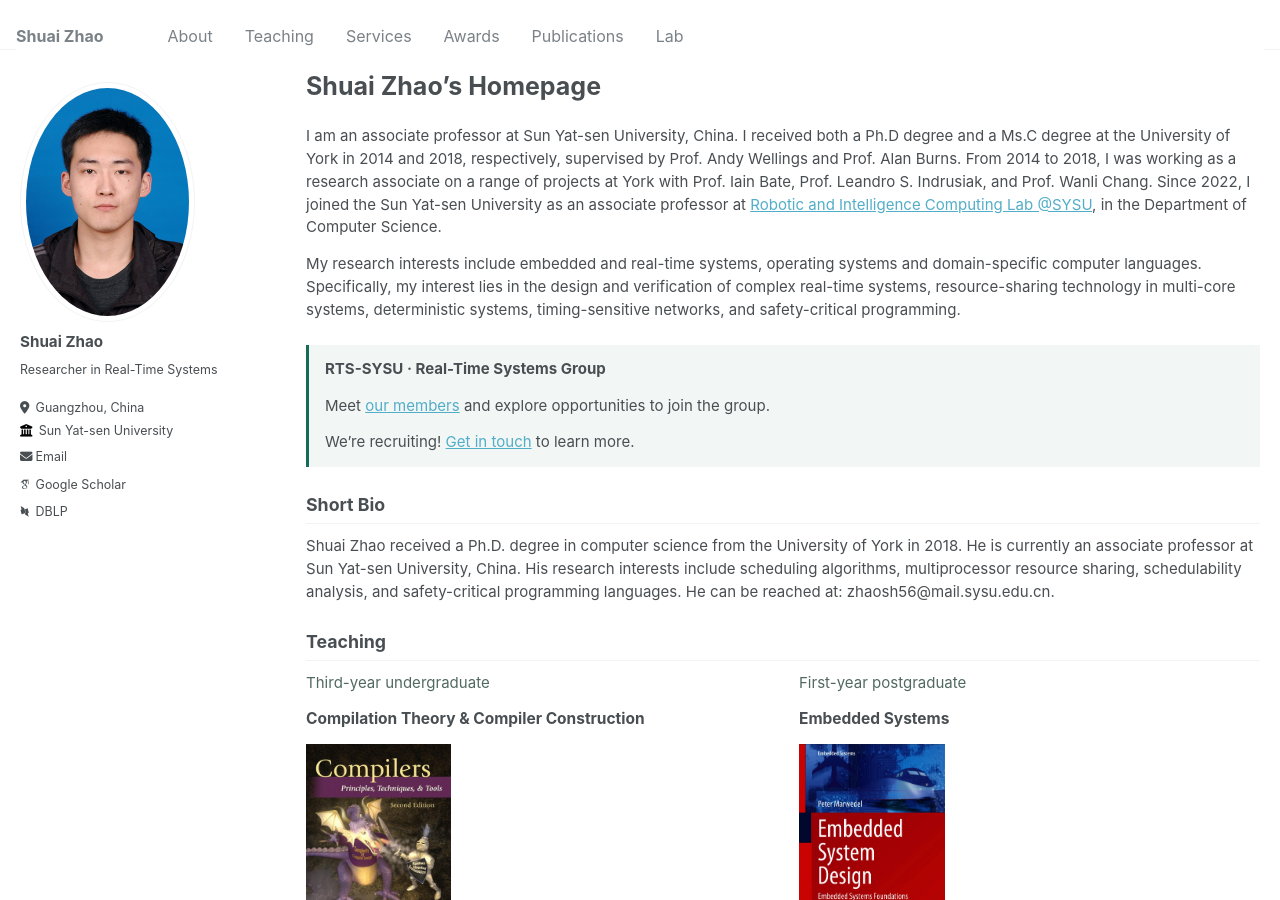
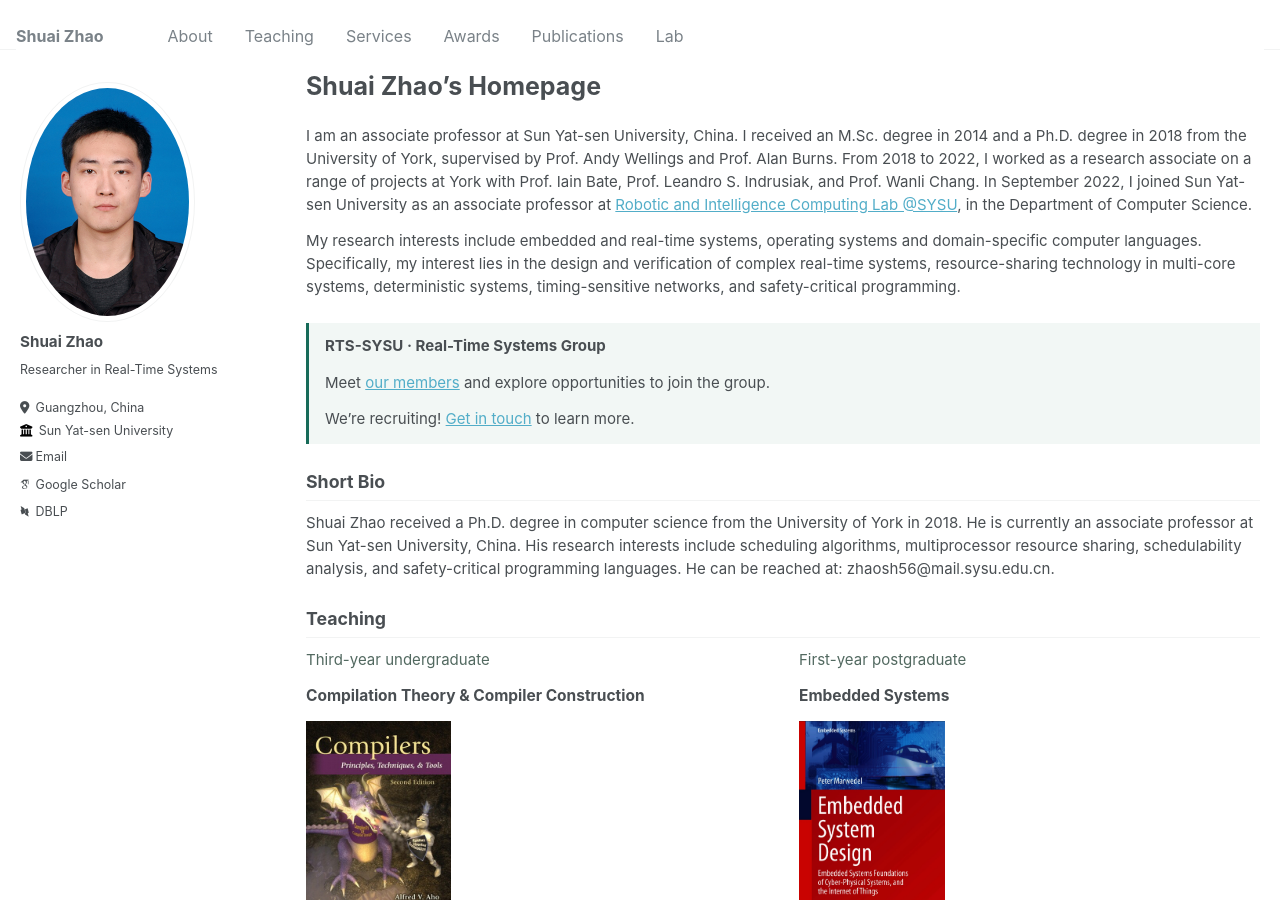
Before and after one commit to zs673/zs673.github.io, a Jekyll site: the page built from _pages/about.md, in a window 1280 px wide and 900 px high. Built offline with Jekyll 4.4.1, drawn with Linux system fonts in a browser that asks for light colours; some web fonts are replaced; some of the changed text lies outside the part shown.

Commit message:
Add three 2026 papers and correct biography dates

```diff
--- a/_pages/about.md
+++ b/_pages/about.md
@@ -9,7 +9,7 @@ redirect_from:
 
 <span id="about"></span>
 
-I am an associate professor at Sun Yat-sen University, China. I received both a Ph.D degree and a Ms.C degree at the University of York in 2014 and 2018, respectively, supervised by Prof. Andy Wellings and Prof. Alan Burns. From 2014 to 2018, I was working as a research associate on a range of projects at York with Prof. Iain Bate, Prof. Leandro S. Indrusiak, and Prof. Wanli Chang. Since 2022, I joined the Sun Yat-sen University as an associate professor at [Robotic and Intelligence Computing Lab @SYSU](https://www.usilab.cn/), in the Department of Computer Science.
+I am an associate professor at Sun Yat-sen University, China. I received an M.Sc. degree in 2014 and a Ph.D. degree in 2018 from the University of York, supervised by Prof. Andy Wellings and Prof. Alan Burns. From 2018 to 2022, I worked as a research associate on a range of projects at York with Prof. Iain Bate, Prof. Leandro S. Indrusiak, and Prof. Wanli Chang. In September 2022, I joined Sun Yat-sen University as an associate professor at [Robotic and Intelligence Computing Lab @SYSU](https://www.usilab.cn/), in the Department of Computer Science.
 
 My research interests include embedded and real-time systems, operating systems and domain-specific computer languages. Specifically, my interest lies in the design and verification of complex real-time systems, resource-sharing technology in multi-core systems, deterministic systems, timing-sensitive networks, and safety-critical programming.
 
```
Also changed, not shown: _data/publications.yml (+18 -0 lines).
